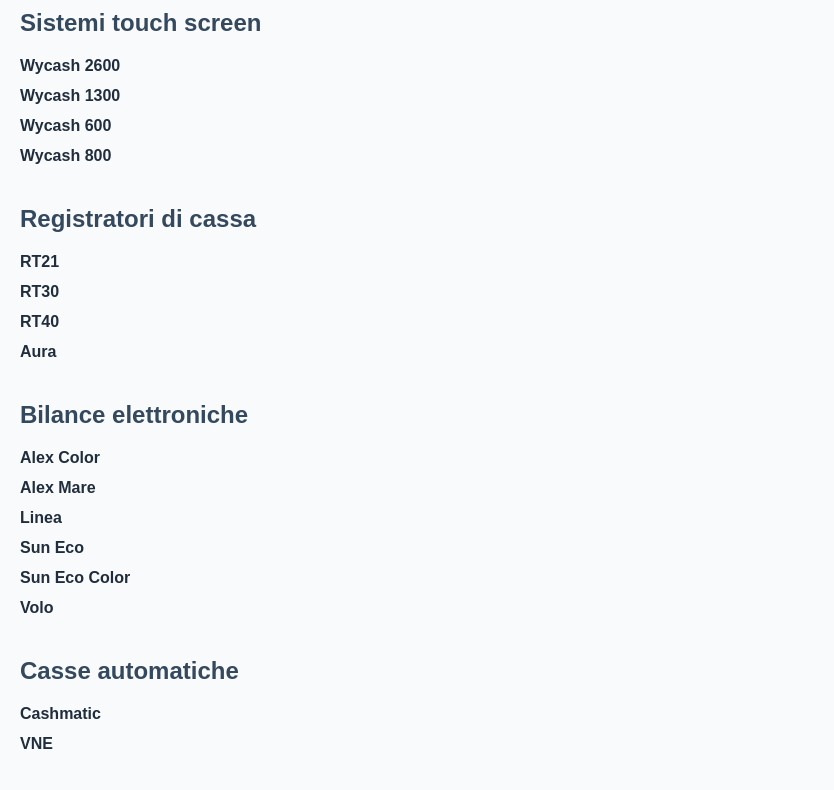
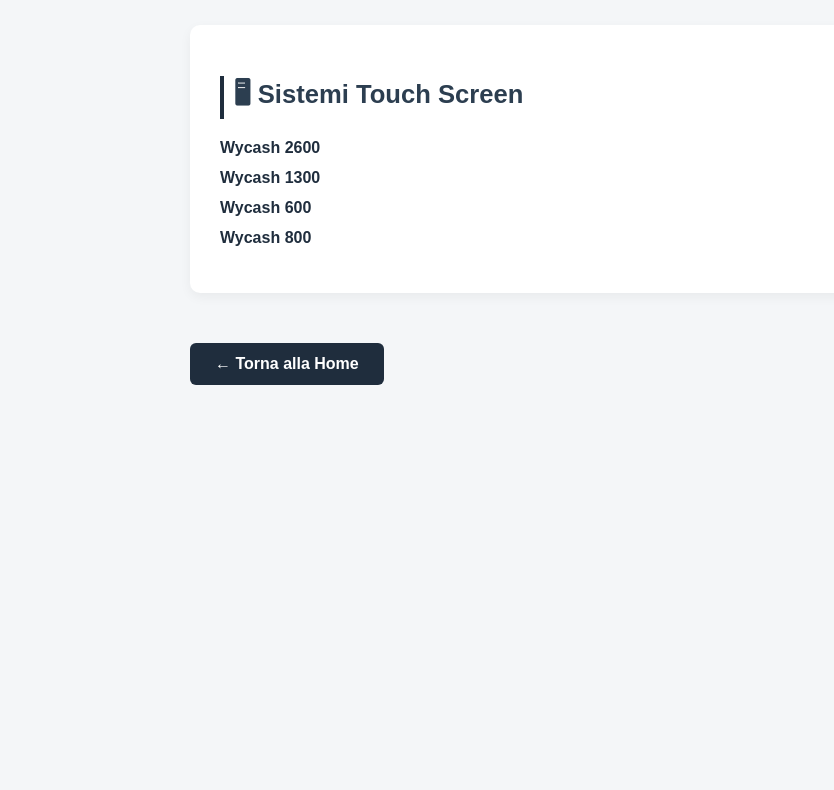
Before and after one commit to spisystem/spisystem.github.io, a plain HTML site: page modelli.html in a window 1280 px wide. Shown: the part 109-899 px from the top of the page, without its empty margins (0-834 px from the left). After the commit the page ends 800 px from the top, so only its background shows below. Drawn offline with Linux system fonts and the light colour scheme.

Commit message:
Update modelli.html

```diff
--- a/modelli.html
+++ b/modelli.html
@@ -2,22 +2,35 @@
 <html lang="it">
 <head>
   <meta charset="UTF-8">
-  <title>Modelli</title>
+  <title>Modelli disponibili - SPI System</title>
+  <meta name="viewport" content="width=device-width, initial-scale=1.0">
   <style>
     body {
-      font-family: Arial, sans-serif;
-      background: #f9fafb;
+      font-family: 'Poppins', sans-serif;
+      background: #f4f6f8;
       color: #2c3e50;
-      margin: 0;
-      padding: 20px;
+      padding: 30px 20px;
+      max-width: 900px;
+      margin: auto;
     }
     h1 {
       text-align: center;
-      color: #1f2d3d;
+      font-size: 2.2em;
+      margin-bottom: 10px;
+    }
+    .category {
+      display: none;
+      margin-top: 40px;
+      padding: 30px;
+      background: white;
+      border-radius: 10px;
+      box-shadow: 0 4px 12px rgba(0,0,0,0.05);
     }
     h2 {
-      margin-top: 40px;
-      color: #34495e;
+      font-size: 1.6em;
+      margin-bottom: 20px;
+      border-left: 4px solid #1f2d3d;
+      padding-left: 10px;
     }
     ul {
       list-style: none;
@@ -26,22 +39,26 @@
     li {
       margin-bottom: 12px;
     }
-    a {
+    a.model-link {
+      text-decoration: none;
       color: #1f2d3d;
-      text-decoration: none;
       font-weight: 600;
     }
-    a:hover {
+    a.model-link:hover {
       color: #f39c12;
     }
-    .back-link {
+    a.back {
       display: inline-block;
-      margin-top: 30px;
+      margin-top: 50px;
       text-decoration: none;
-      color: #1f2d3d;
-      background: #e0e0e0;
-      padding: 8px 16px;
-      border-radius: 4px;
+      color: #fff;
+      background: #1f2d3d;
+      padding: 12px 25px;
+      border-radius: 6px;
+      font-weight: 600;
+    }
+    a.back:hover {
+      background: #0f1a25;
     }
   </style>
 </head>
@@ -49,39 +66,64 @@
 
   <h1>Modelli disponibili</h1>
 
-  <h2 id="sistemi">Sistemi touch screen</h2>
+  <div id="sistemi" class="category">
+    <h2>🖥 Sistemi Touch Screen</h2>
     <ul>
-    <li><a href="pdf/wycash-2600.pdf" target="_blank">Wycash 2600</a></li>
-    <li><a href="pdf/wycash-1300.pdf" target="_blank">Wycash 1300</a></li>
-    <li><a href="pdf/wycash-600.pdf" target="_blank">Wycash 600</a></li>
-    <li><a href="pdf/wycash-800.pdf" target="_blank">Wycash 800</a></li>
+      <li><a href="pdf/wycash-2600.pdf" class="model-link" target="_blank">Wycash 2600</a></li>
+      <li><a href="pdf/wycash-1300.pdf" class="model-link" target="_blank">Wycash 1300</a></li>
+      <li><a href="pdf/wycash-600.pdf" class="model-link" target="_blank">Wycash 600</a></li>
+      <li><a href="pdf/wycash-800.pdf" class="model-link" target="_blank">Wycash 800</a></li>
     </ul>
+  </div>
 
-  <h2 id="registratori">Registratori di cassa</h2>
+  <div id="registratori" class="category">
+    <h2>🧾 Registratori di Cassa</h2>
     <ul>
-    <li><a href="pdf/rt21.pdf" target="_blank">RT21</a></li>
-    <li><a href="pdf/rt30.pdf" target="_blank">RT30</a></li>
-    <li><a href="pdf/rt40.pdf" target="_blank">RT40</a></li>
-    <li><a href="pdf/aura.pdf" target="_blank">Aura</a></li>
+      <li><a href="pdf/rt21.pdf" class="model-link" target="_blank">RT21</a></li>
+      <li><a href="pdf/rt30.pdf" class="model-link" target="_blank">RT30</a></li>
+      <li><a href="pdf/rt40.pdf" class="model-link" target="_blank">RT40</a></li>
+      <li><a href="pdf/aura.pdf" class="model-link" target="_blank">Aura</a></li>
     </ul>
+  </div>
 
-  <h2 id="bilance">Bilance elettroniche</h2>
+  <div id="bilance" class="category">
+    <h2>⚖️ Bilance Elettroniche</h2>
     <ul>
-    <li><a href="pdf/alex-color.pdf" target="_blank">Alex Color</a></li>
-    <li><a href="pdf/alex-mare.pdf" target="_blank">Alex Mare</a></li>
-    <li><a href="pdf/linea.pdf" target="_blank">Linea</a></li>
-    <li><a href="pdf/sun-eco.pdf" target="_blank">Sun Eco</a></li>
-    <li><a href="pdf/sun-eco-color.pdf" target="_blank">Sun Eco Color</a></li>
-    <li><a href="pdf/volo.pdf" target="_blank">Volo</a></li>
+      <li><a href="pdf/alex-color.pdf" class="model-link" target="_blank">Alex Color</a></li>
+      <li><a href="pdf/alex-mare.pdf" class="model-link" target="_blank">Alex Mare</a></li>
+      <li><a href="pdf/linea.pdf" class="model-link" target="_blank">Linea</a></li>
+      <li><a href="pdf/sun-eco.pdf" class="model-link" target="_blank">Sun Eco</a></li>
+      <li><a href="pdf/sun-eco-color.pdf" class="model-link" target="_blank">Sun Eco Color</a></li>
+      <li><a href="pdf/volo.pdf" class="model-link" target="_blank">Volo</a></li>
     </ul>
+  </div>
 
-  <h2 id="casse">Casse automatiche</h2>
+  <div id="casse" class="category">
+    <h2>💰 Casse Automatiche</h2>
     <ul>
-    <li><a href="pdf/cashmatic.pdf" target="_blank">Cashmatic</a></li>
-    <li><a href="pdf/vne.pdf" target="_blank">VNE</a></li>
+      <li><a href="pdf/cashmatic.pdf" class="model-link" target="_blank">Cashmatic</a></li>
+      <li><a href="pdf/vne.pdf" class="model-link" target="_blank">VNE</a></li>
     </ul>
+  </div>
 
-  <a href="index.html" class="back-link">← Torna alla home</a>
+  <a href="index.html" class="back">← Torna alla Home</a>
 
+  <script>
+    function showCategoryFromHash() {
+      const hash = window.location.hash.substr(1); // es. "sistemi"
+      const categories = document.querySelectorAll('.category');
+      categories.forEach(c => c.style.display = 'none');
+
+      if (hash && document.getElementById(hash)) {
+        document.getElementById(hash).style.display = 'block';
+      } else {
+        // Se non c'è hash o non è valido, mostra default (sistemi)
+        document.getElementById('sistemi').style.display = 'block';
+      }
+    }
+
+    window.addEventListener('load', showCategoryFromHash);
+    window.addEventListener('hashchange', showCategoryFromHash);
+  </script>
 </body>
 </html>
```
Lines whose indentation alone changed are shown as unchanged.
